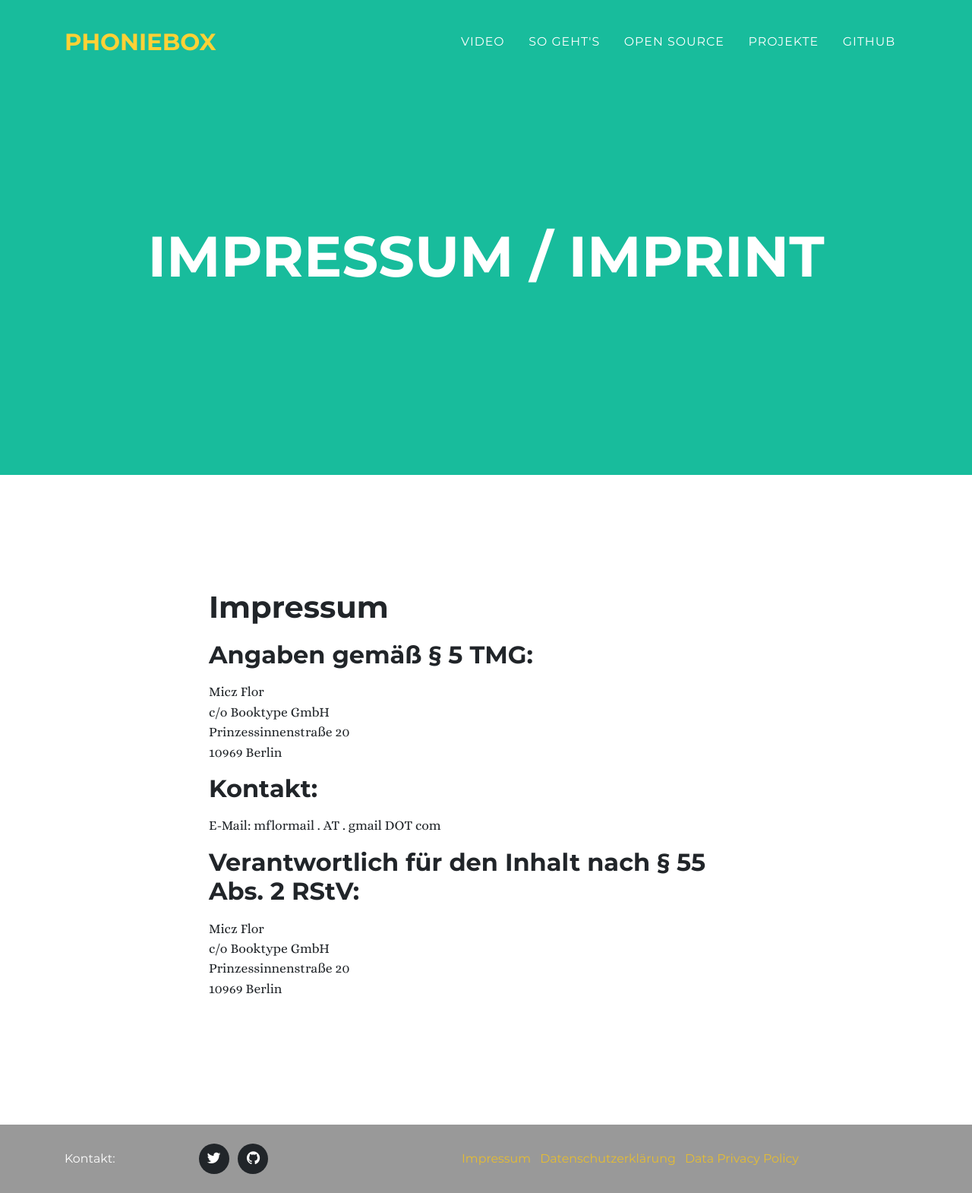
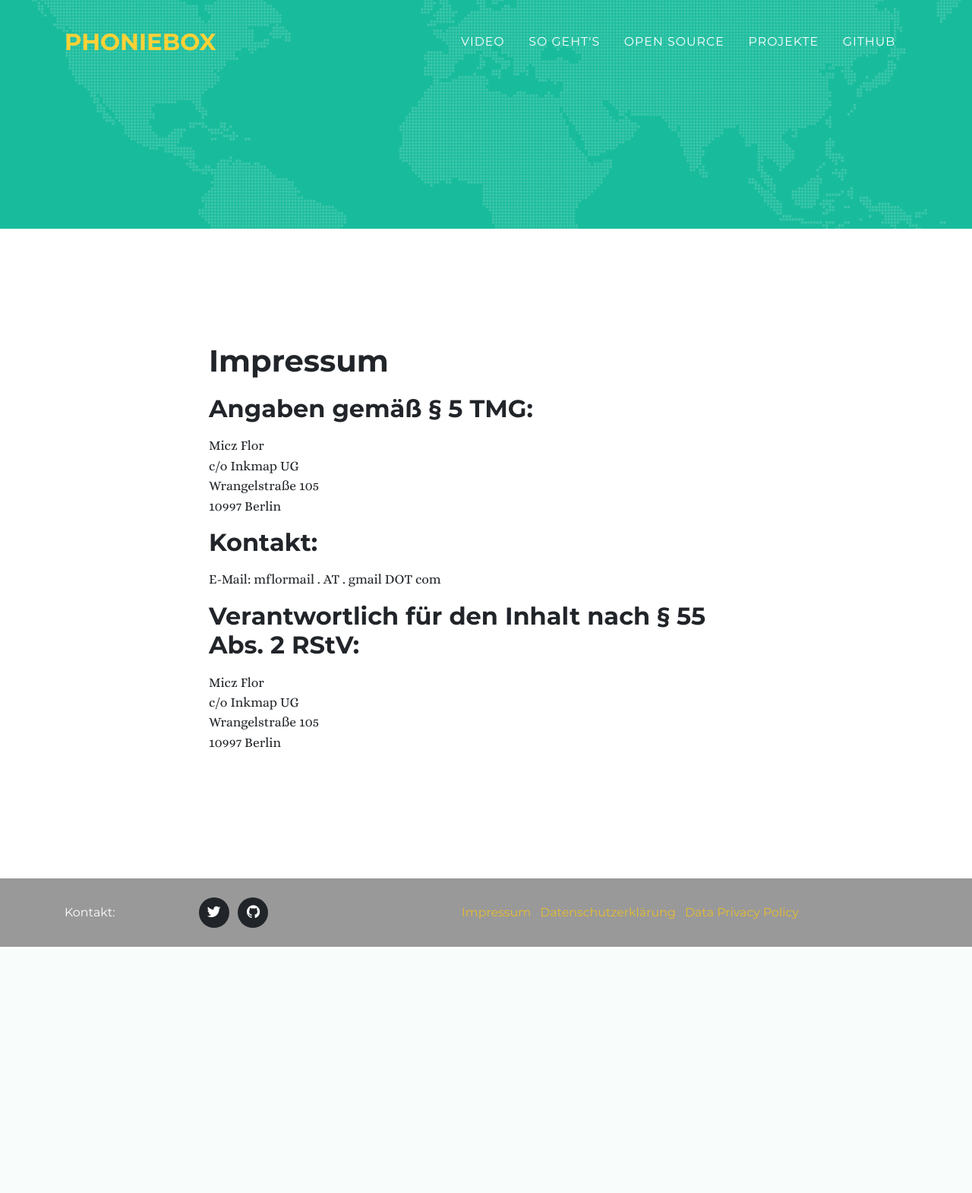
Before and after one commit to MiczFlor/website-phonies-1, a PHP site: page /impressum.php in a window 1280 px wide. Shown: the whole page at 76% size. After the commit the page ends 1246 px from the top, so only its background shows below. Run offline with PHP 8.4, Linux system fonts and the light colour scheme.

Commit message:
imprint datap

```diff
--- a/htdocs/impressum.php
+++ b/htdocs/impressum.php
@@ -46,14 +46,15 @@
 
 <?php include("inc.navigation.php"); ?>
 
-    <!-- Header -->
-    <header class="masthead" style="background-color: #18bc9c;">
+    <section id="video">
       <div class="container">
-        <div class="intro-text">
-          <div class="intro-heading text-uppercase">Impressum / Imprint</div>
+        <div class="row">
+          <div class="col-lg-12">
+          </div>
         </div>
-      </div>
-    </header>
+     </div>
+    </section>
+
 
     <section id="text">
       <div class="container">
@@ -67,18 +68,18 @@
 
 <h2>Angaben gemäß § 5 TMG:</h2>
 <p>Micz Flor<br />
-c/o Booktype GmbH<br />
-Prinzessinnenstraße 20<br />
-10969 Berlin</p>
+c/o Inkmap UG<br />
+Wrangelstraße 105<br />
+10997 Berlin</p>
 
 <h2>Kontakt:</h2>
 E-Mail: mflormail&nbsp;. AT&nbsp;. gmail&nbsp;DOT com</p>
 
 <h2>Verantwortlich für den Inhalt nach § 55 Abs. 2 RStV:</h2>
 <p>Micz Flor<br />
-c/o Booktype GmbH<br />
-Prinzessinnenstraße 20<br />
-10969 Berlin</p>
+c/o Inkmap UG<br />
+Wrangelstraße 105<br />
+10997 Berlin</p>
 
           </div>
          </div>
```
Also changed, not shown: htdocs/dataprivacy.php (+8 -7 lines), htdocs/datenschutz.php (+6 -6 lines).
